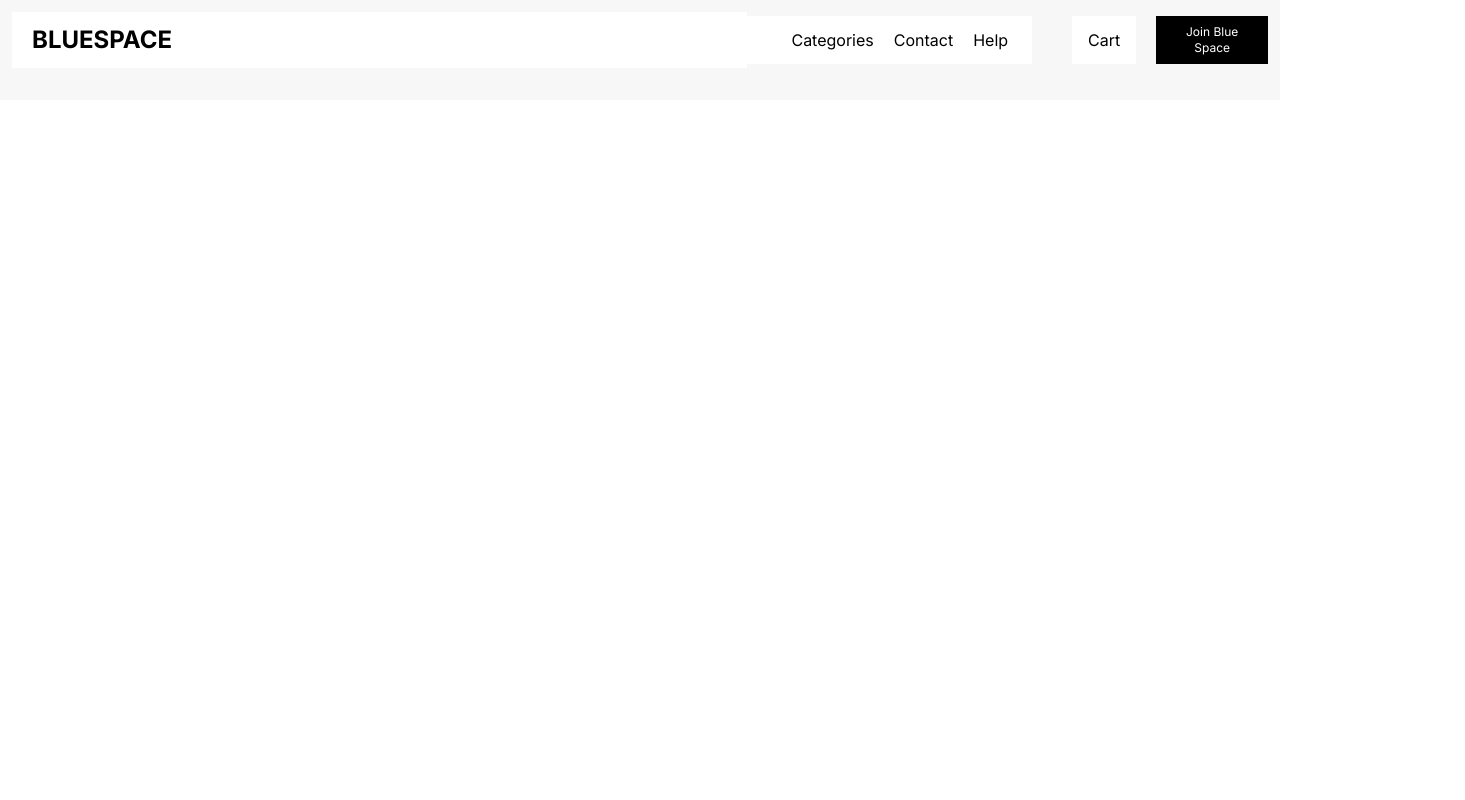
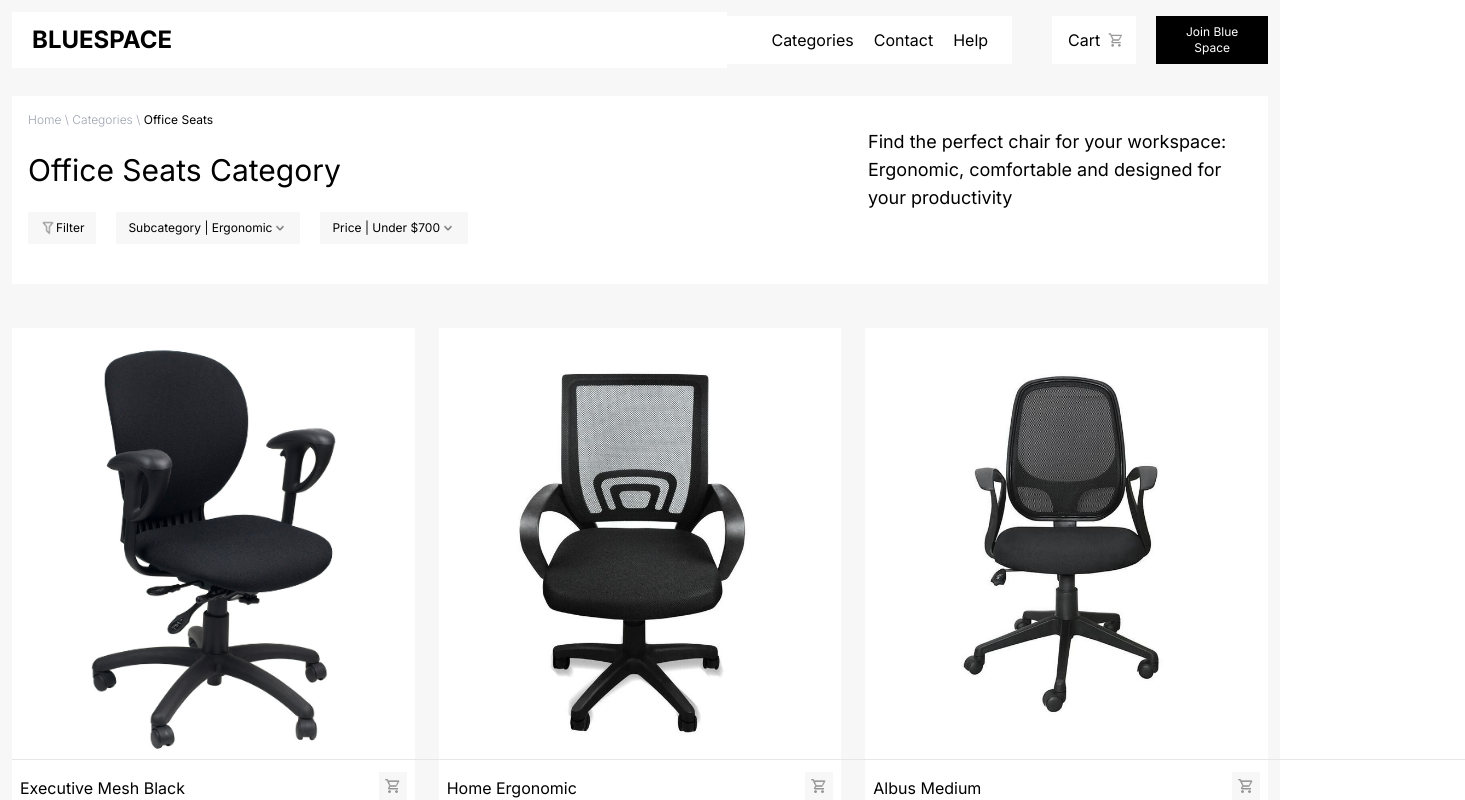
Before and after one commit to Amelss/timbus-cloud-shop, a React (Vite) app: page / in a window 1280 px wide. Shown: the top 800 px of the page, 1465 px wide, since content can reach past the window. Built offline with nearby package versions, Linux system fonts and the light colour scheme.

Commit message:
editing routs and cart button

```diff
--- a/src/Components/Content.jsx
+++ b/src/Components/Content.jsx
@@ -1,6 +1,5 @@
 import Header from "./Header"
 import Categories from "./Categories"
-import Home from "./Home"
 import Cart from "./Cart"
 import Help from "./Help"
 import Product from "./Product"
@@ -17,7 +16,7 @@ export default function Content() {
       </div>
       <div>
         <Routes >
-         <Route exact path="/" element={<Home />}/>
+         <Route exact path="/" element={<Categories />}/>
           <Route path="/Categories" element={<Categories /> } />
           <Route path="/Product" element={<Product /> } />
           <Route path="/Help" element={<Help /> } />
--- a/src/Components/Header.jsx
+++ b/src/Components/Header.jsx
@@ -61,19 +61,21 @@ export default function Header() {
             <Link to="/Help" className="ml-5">
               Help
             </Link>
-
           </div>
 
           <div className="flex ml-10 items-center">
-            <Link to="/Cart" className="bg-white px-4 py-3">
-              Cart
-            </Link>
-            <div className="mr-5">
-               <button className="ml-5 bg-black text-white text-xs w-full px-7 py-2 ">
-              Join Blue Space
-            </button>
+            <div className="flex items-center bg-white pl-4 pr-7 py-3">
+              <Link to="/Cart" className=" ">
+                Cart
+              </Link>
+              <img src="./cart-outline.png" alt="Cart image" className="w-4 ml-2"/>
             </div>
 
+            <div className="mr-5">
+              <button className="ml-5 bg-black text-white text-xs w-full px-7 py-2 ">
+                Join Blue Space
+              </button>
+            </div>
           </div>
         </div>
       </div>
--- a/src/output.css
+++ b/src/output.css
@@ -597,6 +597,10 @@ video {
   margin-top: 1.75rem;
 }
 
+.ml-2{
+  margin-left: 0.5rem;
+}
+
 .block{
   display: block;
 }
@@ -639,6 +643,14 @@ video {
 
 .w-full{
   width: 100%;
+}
+
+.w-10{
+  width: 2.5rem;
+}
+
+.w-3{
+  width: 0.75rem;
 }
 
 .grid-cols-1{
@@ -711,6 +723,16 @@ video {
   padding-bottom: 0.75rem;
 }
 
+.px-5{
+  padding-left: 1.25rem;
+  padding-right: 1.25rem;
+}
+
+.px-8{
+  padding-left: 2rem;
+  padding-right: 2rem;
+}
+
 .pb-10{
   padding-bottom: 2.5rem;
 }
@@ -733,6 +755,22 @@ video {
 
 .pt-5{
   padding-top: 1.25rem;
+}
+
+.pl-4{
+  padding-left: 1rem;
+}
+
+.pr-5{
+  padding-right: 1.25rem;
+}
+
+.pr-6{
+  padding-right: 1.5rem;
+}
+
+.pr-7{
+  padding-right: 1.75rem;
 }
 
 .font-inter{
```
Also changed, not shown: public/cart-outline.png (added).
